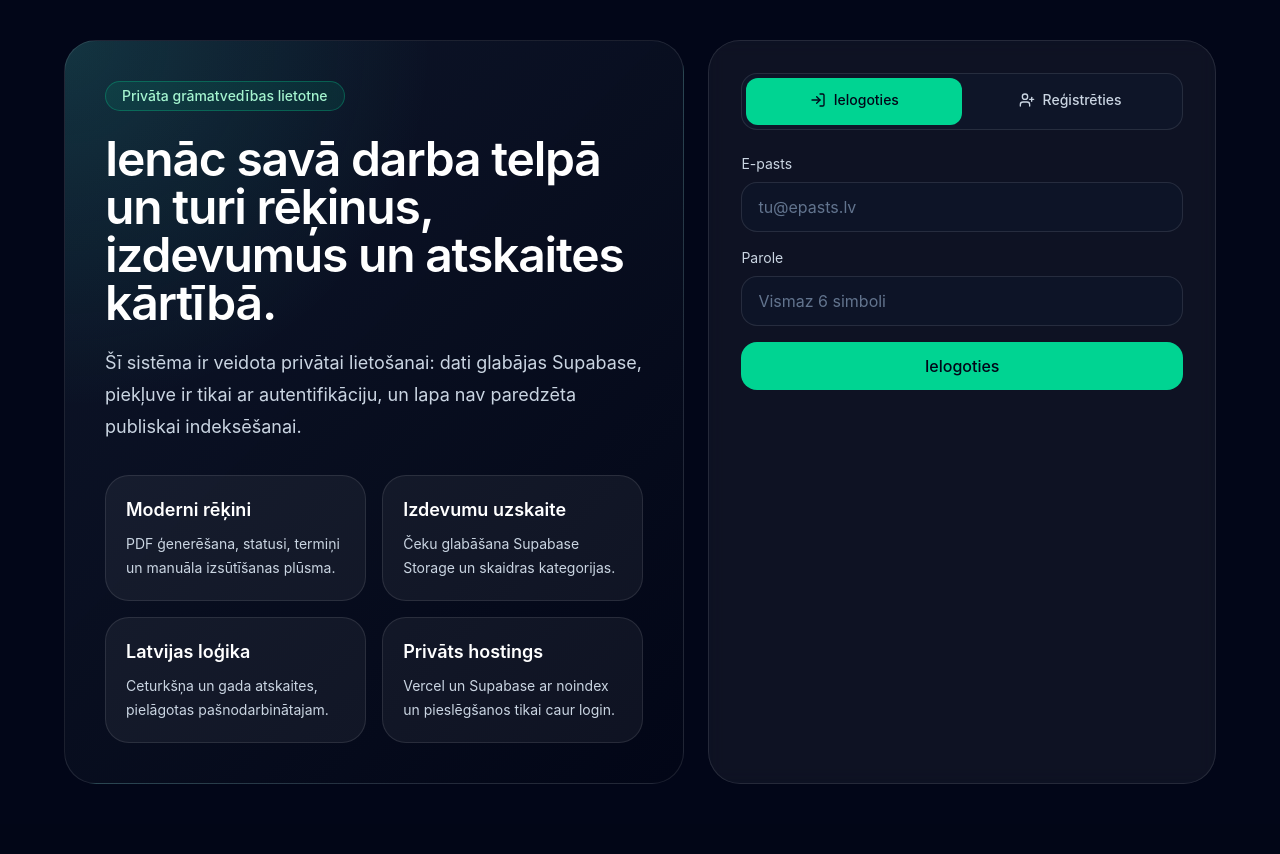
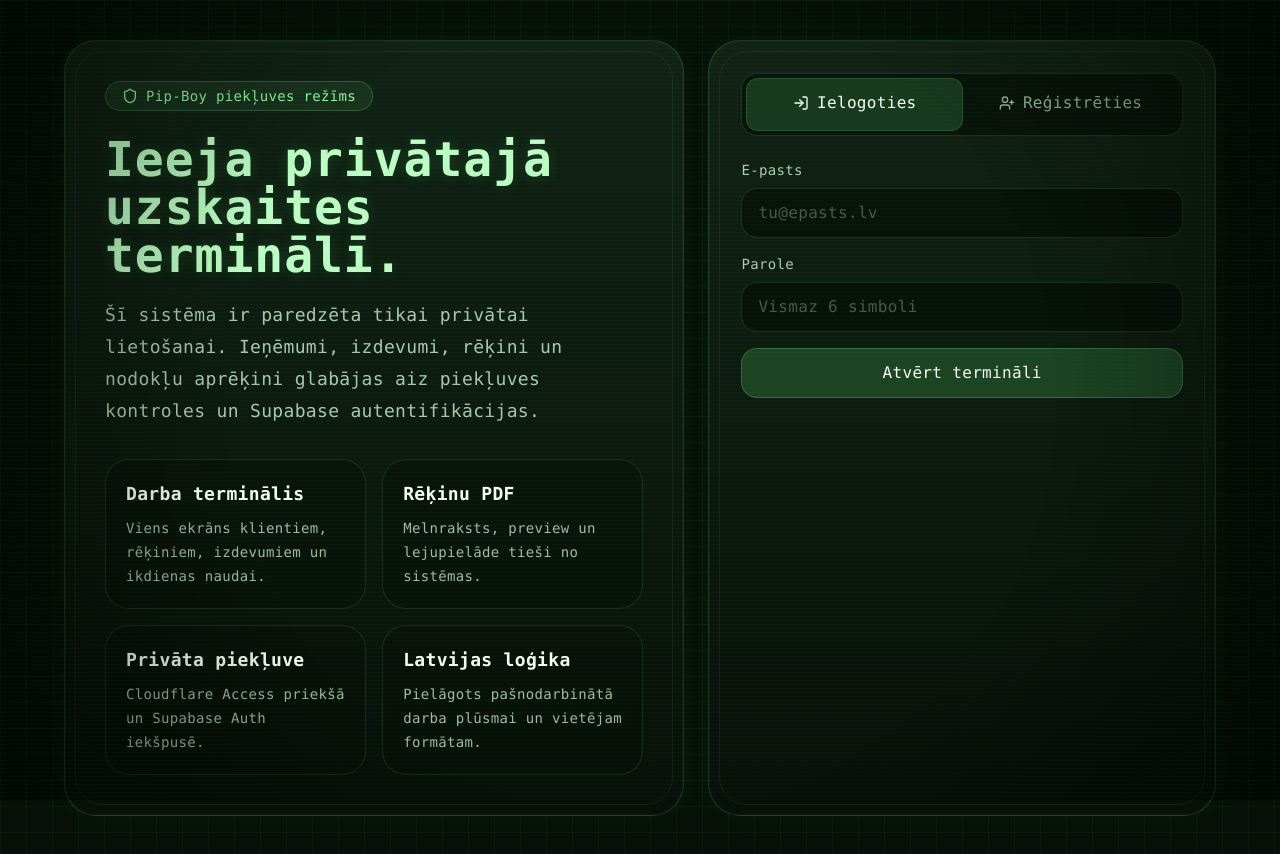
Before and after one commit to GatisD/pasnodarbinatais, a React (Vite) app: page /auth in a window 1280 px wide. Before the commit the page ends 824 px from the top, so only its background shows below. Built offline with nearby package versions, Linux system fonts and the light colour scheme; no server answers; what @react-pdf/renderer would draw is missing.

Commit message:
Apply Pip-Boy inspired visual theme

```diff
--- a/src/index.css
+++ b/src/index.css
@@ -1,16 +1,19 @@
 @import "tailwindcss";
 
 @theme {
-  --color-brand-navy: #0f172a;
-  --color-brand-deep: #111827;
-  --color-brand-sky: #38bdf8;
-  --color-brand-mint: #2dd4bf;
-  --color-brand-panel: #111827;
+  --color-pip-bg: #08110a;
+  --color-pip-panel: #0e1b10;
+  --color-pip-panel-2: #132517;
+  --color-pip-line: rgba(132, 255, 157, 0.18);
+  --color-pip-green: #8cff9d;
+  --color-pip-green-strong: #66ff7a;
+  --color-pip-green-soft: #baffc2;
+  --color-pip-text: #d6ffdc;
 }
 
 :root {
-  color: #e2e8f0;
-  background: #020617;
+  color: var(--color-pip-text);
+  background: #061008;
   font-synthesis: none;
   text-rendering: optimizeLegibility;
   -webkit-font-smoothing: antialiased;
@@ -24,18 +27,101 @@ html {
 body {
   margin: 0;
   min-width: 320px;
+  color: var(--color-pip-text);
   background:
-    radial-gradient(circle at top, rgba(56, 189, 248, 0.12), transparent 30%),
-    linear-gradient(180deg, #020617 0%, #020617 100%);
+    radial-gradient(circle at top, rgba(102, 255, 122, 0.08), transparent 28%),
+    linear-gradient(180deg, #08110a 0%, #061008 100%);
   font-family:
-    Inter, ui-sans-serif, system-ui, -apple-system, BlinkMacSystemFont, 'Segoe UI',
-    sans-serif;
+    "Lucida Console", "Courier New", ui-monospace, SFMono-Regular, Menlo, Monaco,
+    Consolas, "Liberation Mono", monospace;
+  letter-spacing: 0.02em;
+}
+
+body::before {
+  content: "";
+  position: fixed;
+  inset: 0;
+  pointer-events: none;
+  background:
+    repeating-linear-gradient(
+      180deg,
+      rgba(140, 255, 157, 0.04) 0px,
+      rgba(140, 255, 157, 0.04) 1px,
+      transparent 1px,
+      transparent 4px
+    );
+  opacity: 0.28;
+  mix-blend-mode: screen;
+  z-index: 40;
+}
+
+body::after {
+  content: "";
+  position: fixed;
+  inset: 0;
+  pointer-events: none;
+  background: radial-gradient(circle at center, transparent 55%, rgba(0, 0, 0, 0.5) 100%);
+  z-index: 39;
 }
 
 * {
   box-sizing: border-box;
 }
 
+*::selection {
+  background: rgba(102, 255, 122, 0.28);
+  color: #f3fff5;
+}
+
+input,
+textarea,
+select,
+button {
+  font: inherit;
+}
+
 #root {
   min-height: 100vh;
 }
+
+.pipboy-shell {
+  position: relative;
+}
+
+.pipboy-shell::before {
+  content: "";
+  position: absolute;
+  inset: 10px;
+  border: 1px solid rgba(132, 255, 157, 0.08);
+  border-radius: 28px;
+  pointer-events: none;
+}
+
+.pipboy-panel {
+  background:
+    linear-gradient(180deg, rgba(19, 37, 23, 0.92), rgba(8, 17, 10, 0.95));
+  border: 1px solid rgba(132, 255, 157, 0.14);
+  box-shadow:
+    inset 0 0 0 1px rgba(132, 255, 157, 0.04),
+    0 0 24px rgba(79, 255, 113, 0.05);
+}
+
+.pipboy-title {
+  color: var(--color-pip-green-soft);
+  text-shadow: 0 0 14px rgba(102, 255, 122, 0.16);
+}
+
+.pipboy-dim {
+  color: rgba(214, 255, 220, 0.72);
+}
+
+.pipboy-accent {
+  color: var(--color-pip-green);
+}
+
+.pipboy-grid {
+  background-image:
+    linear-gradient(rgba(132, 255, 157, 0.04) 1px, transparent 1px),
+    linear-gradient(90deg, rgba(132, 255, 157, 0.04) 1px, transparent 1px);
+  background-size: 26px 26px;
+}
--- a/src/pages/auth-page.tsx
+++ b/src/pages/auth-page.tsx
@@ -1,5 +1,5 @@
 import { useState } from 'react'
-import { LogIn, UserPlus } from 'lucide-react'
+import { LogIn, Shield, UserPlus } from 'lucide-react'
 
 import { useAuth } from '@/features/auth/auth-provider'
 import { supabase } from '@/lib/supabase'
@@ -40,50 +40,38 @@ export function AuthPage() {
 
     setFeedback(
       mode === 'login'
-        ? 'Ielogošanās veiksmīga.'
+        ? 'Piekļuve atvērta. Ielādējam tavu darba vidi.'
         : 'Konts izveidots. Ja vajag, apstiprini e-pastu un turpini ar profila aizpildi.',
     )
     setIsSubmitting(false)
   }
 
   return (
-    <div className="min-h-screen bg-slate-950 px-4 py-10 text-slate-100 md:px-6">
+    <div className="pipboy-grid min-h-screen bg-[#061008] px-4 py-10 text-[#d6ffdc] md:px-6">
       <div className="mx-auto grid w-full max-w-6xl gap-6 lg:grid-cols-[1.1fr_0.9fr]">
-        <section className="rounded-[32px] border border-white/10 bg-[radial-gradient(circle_at_top_left,_rgba(45,212,191,0.16),_transparent_38%),linear-gradient(135deg,_rgba(15,23,42,0.95),_rgba(2,6,23,0.98))] p-8 lg:p-10">
-          <div className="inline-flex rounded-full border border-emerald-400/30 bg-emerald-400/10 px-4 py-1 text-sm font-medium text-emerald-200">
-            Privāta grāmatvedības lietotne
+        <section className="pipboy-shell pipboy-panel rounded-[32px] p-8 lg:p-10">
+          <div className="inline-flex items-center gap-2 rounded-full border border-[rgba(132,255,157,0.22)] bg-[rgba(132,255,157,0.08)] px-4 py-1 text-sm font-medium text-[#8cff9d]">
+            <Shield className="h-4 w-4" />
+            Pip-Boy piekļuves režīms
           </div>
-          <h1 className="mt-6 max-w-2xl text-4xl font-semibold tracking-tight text-white md:text-5xl">
-            Ienāc savā darba telpā un turi rēķinus, izdevumus un atskaites kārtībā.
+          <h1 className="pipboy-title mt-6 max-w-2xl text-4xl font-semibold tracking-[0.02em] md:text-5xl">
+            Ieeja privātajā uzskaites terminālī.
           </h1>
-          <p className="mt-5 max-w-2xl text-lg leading-8 text-slate-300">
-            Šī sistēma ir veidota privātai lietošanai: dati glabājas Supabase,
-            piekļuve ir tikai ar autentifikāciju, un lapa nav paredzēta publiskai
-            indeksēšanai.
+          <p className="mt-5 max-w-2xl text-lg leading-8 text-[rgba(214,255,220,0.76)]">
+            Šī sistēma ir paredzēta tikai privātai lietošanai. Ieņēmumi, izdevumi,
+            rēķini un nodokļu aprēķini glabājas aiz piekļuves kontroles un Supabase autentifikācijas.
           </p>
 
           <div className="mt-8 grid gap-4 md:grid-cols-2">
-            <FeatureCard
-              title="Moderni rēķini"
-              description="PDF ģenerēšana, statusi, termiņi un manuāla izsūtīšanas plūsma."
-            />
-            <FeatureCard
-              title="Izdevumu uzskaite"
-              description="Čeku glabāšana Supabase Storage un skaidras kategorijas."
-            />
-            <FeatureCard
-              title="Latvijas loģika"
-              description="Ceturkšņa un gada atskaites, pielāgotas pašnodarbinātajam."
-            />
-            <FeatureCard
-              title="Privāts hostings"
-              description="Vercel un Supabase ar noindex un pieslēgšanos tikai caur login."
-            />
+            <FeatureCard title="Darba terminālis" description="Viens ekrāns klientiem, rēķiniem, izdevumiem un ikdienas naudai." />
+            <FeatureCard title="Rēķinu PDF" description="Melnraksts, preview un lejupielāde tieši no sistēmas." />
+            <FeatureCard title="Privāta piekļuve" description="Cloudflare Access priekšā un Supabase Auth iekšpusē." />
+            <FeatureCard title="Latvijas loģika" description="Pielāgots pašnodarbinātā darba plūsmai un vietējam formātam." />
           </div>
         </section>
 
-        <section className="rounded-[32px] border border-white/10 bg-white/5 p-6 backdrop-blur lg:p-8">
-          <div className="flex rounded-2xl border border-white/10 bg-slate-900/80 p-1">
+        <section className="pipboy-shell pipboy-panel rounded-[32px] p-6 lg:p-8">
+          <div className="flex rounded-2xl border border-[rgba(132,255,157,0.14)] bg-[rgba(6,16,8,0.68)] p-1">
             <ModeButton active={mode === 'login'} onClick={() => setMode('login')} icon={LogIn}>
               Ielogoties
             </ModeButton>
@@ -94,26 +82,26 @@ export function AuthPage() {
 
           <form className="mt-6 space-y-4" onSubmit={handleSubmit}>
             <label className="block">
-              <span className="mb-2 block text-sm text-slate-300">E-pasts</span>
+              <span className="mb-2 block text-sm text-[rgba(214,255,220,0.78)]">E-pasts</span>
               <input
                 required
                 type="email"
                 value={email}
                 onChange={(event) => setEmail(event.target.value)}
-                className="w-full rounded-2xl border border-white/10 bg-slate-900/70 px-4 py-3 text-white outline-none transition placeholder:text-slate-500 focus:border-emerald-400/50"
+                className="w-full rounded-2xl border border-[rgba(132,255,157,0.14)] bg-[rgba(6,16,8,0.74)] px-4 py-3 text-[#f3fff5] outline-none transition placeholder:text-[rgba(214,255,220,0.3)] focus:border-[rgba(132,255,157,0.44)]"
                 placeholder="tu@epasts.lv"
               />
             </label>
 
             <label className="block">
-              <span className="mb-2 block text-sm text-slate-300">Parole</span>
+              <span className="mb-2 block text-sm text-[rgba(214,255,220,0.78)]">Parole</span>
               <input
                 required
                 minLength={6}
                 type="password"
                 value={password}
                 onChange={(event) => setPassword(event.target.value)}
-                className="w-full rounded-2xl border border-white/10 bg-slate-900/70 px-4 py-3 text-white outline-none transition placeholder:text-slate-500 focus:border-emerald-400/50"
+                className="w-full rounded-2xl border border-[rgba(132,255,157,0.14)] bg-[rgba(6,16,8,0.74)] px-4 py-3 text-[#f3fff5] outline-none transition placeholder:text-[rgba(214,255,220,0.3)] focus:border-[rgba(132,255,157,0.44)]"
                 placeholder="Vismaz 6 simboli"
               />
             </label>
@@ -121,20 +109,20 @@ export function AuthPage() {
             <button
               type="submit"
               disabled={isSubmitting || !isSupabaseConfigured}
-              className="inline-flex w-full items-center justify-center rounded-2xl bg-emerald-400 px-4 py-3 font-medium text-slate-950 transition hover:bg-emerald-300 disabled:cursor-not-allowed disabled:bg-slate-700 disabled:text-slate-300"
+              className="inline-flex w-full items-center justify-center rounded-2xl border border-[rgba(132,255,157,0.22)] bg-[rgba(102,255,122,0.18)] px-4 py-3 font-medium text-[#f3fff5] transition hover:bg-[rgba(102,255,122,0.24)] disabled:cursor-not-allowed disabled:border-[rgba(132,255,157,0.08)] disabled:bg-[rgba(255,255,255,0.04)] disabled:text-[rgba(214,255,220,0.4)]"
             >
-              {isSubmitting ? 'Lūdzu uzgaidi...' : mode === 'login' ? 'Ielogoties' : 'Izveidot kontu'}
+              {isSubmitting ? 'Lūdzu uzgaidi...' : mode === 'login' ? 'Atvērt termināli' : 'Izveidot kontu'}
             </button>
           </form>
 
           {feedback ? (
-            <div className="mt-4 rounded-2xl border border-white/10 bg-slate-900/80 px-4 py-3 text-sm leading-6 text-slate-200">
+            <div className="mt-4 rounded-2xl border border-[rgba(132,255,157,0.14)] bg-[rgba(6,16,8,0.76)] px-4 py-3 text-sm leading-6 text-[#d6ffdc]">
               {feedback}
             </div>
           ) : null}
 
           {!isSupabaseConfigured ? (
-            <div className="mt-4 rounded-2xl border border-amber-300/20 bg-amber-300/10 px-4 py-3 text-sm leading-6 text-amber-100">
+            <div className="mt-4 rounded-2xl border border-[rgba(255,189,89,0.18)] bg-[rgba(255,189,89,0.08)] px-4 py-3 text-sm leading-6 text-[#ffe3a6]">
               Lai autentifikācija darbotos, projektam jābūt `.env` failam ar
               `VITE_SUPABASE_URL` un `VITE_SUPABASE_PUBLISHABLE_KEY`.
             </div>
@@ -147,9 +135,9 @@ export function AuthPage() {
 
 function FeatureCard(props: { title: string; description: string }) {
   return (
-    <div className="rounded-3xl border border-white/10 bg-white/5 p-5">
-      <h2 className="text-lg font-semibold text-white">{props.title}</h2>
-      <p className="mt-2 text-sm leading-6 text-slate-300">{props.description}</p>
+    <div className="rounded-3xl border border-[rgba(132,255,157,0.12)] bg-[rgba(6,16,8,0.5)] p-5">
+      <h2 className="text-lg font-semibold text-[#f3fff5]">{props.title}</h2>
+      <p className="mt-2 text-sm leading-6 text-[rgba(214,255,220,0.72)]">{props.description}</p>
     </div>
   )
 }
@@ -167,7 +155,9 @@ function ModeButton(props: {
       type="button"
       onClick={props.onClick}
       className={`flex-1 rounded-xl px-4 py-3 text-sm font-medium transition ${
-        props.active ? 'bg-emerald-400 text-slate-950' : 'text-slate-300 hover:text-white'
+        props.active
+          ? 'border border-[rgba(132,255,157,0.14)] bg-[rgba(102,255,122,0.16)] text-[#f3fff5]'
+          : 'text-[rgba(214,255,220,0.68)] hover:text-[#f3fff5]'
       }`}
     >
       <span className="inline-flex items-center gap-2">
```
Also changed, not shown: src/App.tsx (+4 -4 lines), src/features/layout/app-shell.tsx (+15 -13 lines).
